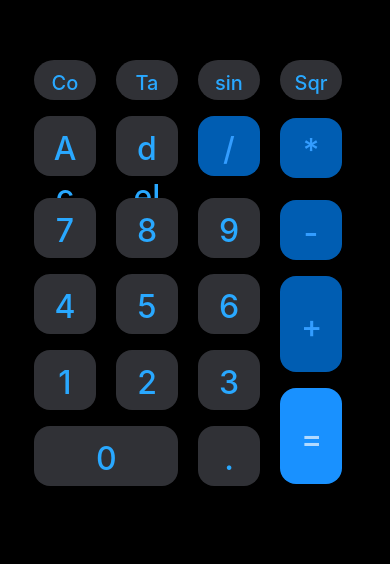
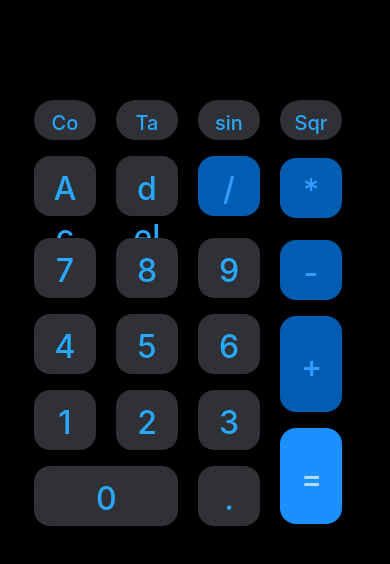
Before and after one commit to olatunjiemanuel/Calculator-App, a React Native app: screen / in a window 390 px wide. Shown: the part 234-798 px from the top of the page. Built offline with nearby package versions, Linux system fonts and the light colour scheme.

Commit message:
fixed a UI bug for android optimization

```diff
--- a/App.js
+++ b/App.js
@@ -93,14 +93,12 @@ export default function App() {
     setvalue1("");
   };
   const EqualsButton = () => {
-    console.log(value1);
-    console.log(value2);
     setrender("");
     setrender2("=" + eval(render));
   };
 
   return (
-    <SafeAreaView style={{ flex: 1, backgroundColor: "black" }}>
+    <View style={styles.calculatorContainer}>
       <View style={styles.container}>
         <View>
           <View
@@ -310,11 +308,16 @@ export default function App() {
           </View>
         </View>
       </View>
-    </SafeAreaView>
+    </View>
   );
 }
 
 const styles = StyleSheet.create({
+  calculatorContainer: {
+    flex: 1,
+    backgroundColor: "black",
+    paddingTop: 40,
+  },
   container: {
     marginHorizontal: 34,
     flexDirection: "column",
```
